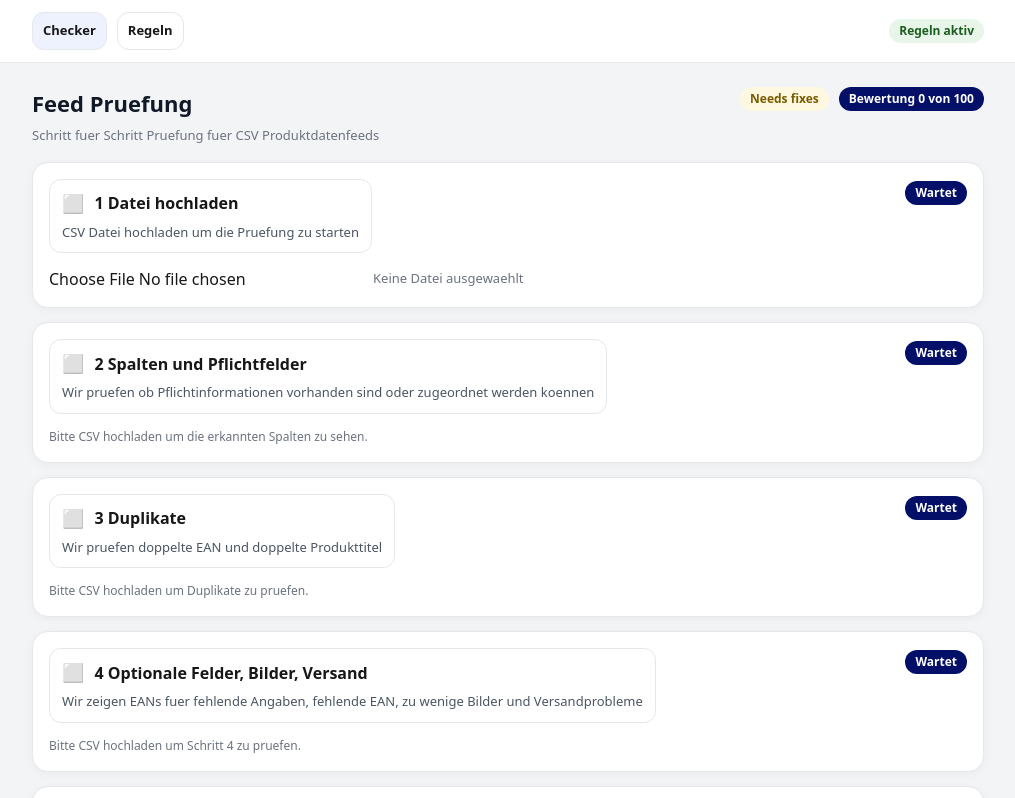
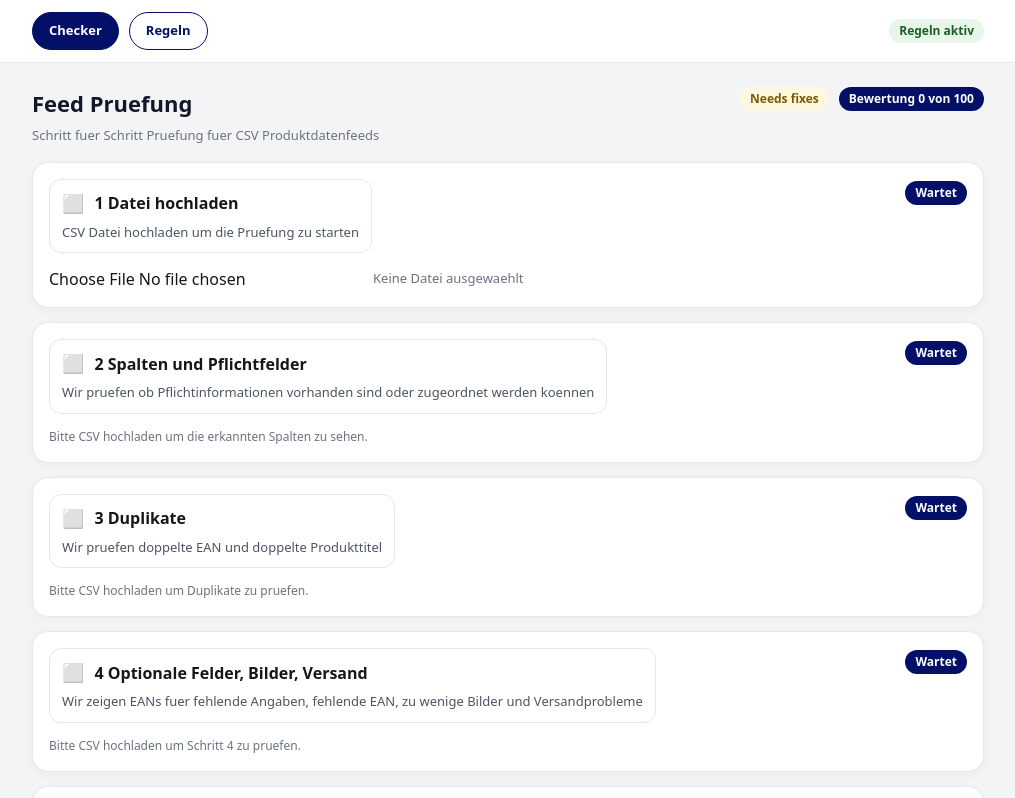
Before and after one commit to daniel-checkito/feed-checker, a Next.js app: page / in a window 1280 px wide. Shown: the top 798 px of the page, without its empty margins (132-1147 px from the left). Built offline with nearby package versions, Linux system fonts and the light colour scheme.

Commit message:
style: update button and table cell dimensions, enhance button colors for improved UI consistency

```diff
--- a/app/App.jsx
+++ b/app/App.jsx
@@ -217,8 +217,8 @@ function Table({ columns, rows, highlight }) {
                   borderBottom: "1px solid #E5E7EB",
                   color: "#111827",
                   whiteSpace: "normal",
-                  maxWidth: 180,
-                  minWidth: 140,
+                  maxWidth: 140,
+                  minWidth: 110,
                 }}
               >
                 {c.label}
@@ -239,8 +239,8 @@ function Table({ columns, rows, highlight }) {
                       borderBottom: "1px solid #F3F4F6",
                       color: "#111827",
                       whiteSpace: "normal",
-                      maxWidth: 180,
-                      minWidth: 140,
+                      maxWidth: 140,
+                      minWidth: 110,
                       wordBreak: "break-word",
                     }}
                   >
@@ -437,13 +437,14 @@ function RulesPage({ rules, setRules, onSave, saving, saveError, savedAt, adminT
             onClick={() => onSave(draft)}
             disabled={saving}
             style={{
-              padding: "10px 12px",
-              borderRadius: 12,
-              border: "1px solid #E5E7EB",
-              background: saving ? "#F3F4F6" : "white",
+              padding: "10px 18px",
+              borderRadius: 999,
+              border: `1px solid ${BRAND_COLOR}`,
+              background: saving ? "#9CA3AF" : BRAND_COLOR,
               cursor: saving ? "not-allowed" : "pointer",
               fontSize: 13,
               fontWeight: 800,
+              color: "#FFFFFF",
             }}
           >
             {saving ? "Speichern" : "Speichern"}
@@ -524,13 +525,14 @@ function RulesPage({ rules, setRules, onSave, saving, saveError, savedAt, adminT
                 setDraft(DEFAULT_RULES);
               }}
               style={{
-                padding: "10px 12px",
-                borderRadius: 12,
-                border: "1px solid #E5E7EB",
-                background: "white",
+                padding: "10px 18px",
+                borderRadius: 999,
+                border: `1px solid ${BRAND_COLOR}`,
+                background: "#FFFFFF",
                 cursor: "pointer",
                 fontSize: 13,
                 fontWeight: 800,
+                color: BRAND_COLOR,
               }}
             >
               Auf Default setzen
@@ -1041,10 +1043,11 @@ export default function App() {
               window.location.hash = "#/checker";
             }}
             style={{
-              padding: "8px 10px",
-              borderRadius: 12,
-              border: "1px solid #E5E7EB",
-              background: route === "checker" ? "#EEF2FF" : "white",
+              padding: "8px 16px",
+              borderRadius: 999,
+              border: `1px solid ${BRAND_COLOR}`,
+              background: route === "checker" ? BRAND_COLOR : "#FFFFFF",
+              color: route === "checker" ? "#FFFFFF" : BRAND_COLOR,
               cursor: "pointer",
               fontSize: 13,
               fontWeight: 800,
@@ -1057,10 +1060,11 @@ export default function App() {
               window.location.hash = "#/rules";
             }}
             style={{
-              padding: "8px 10px",
-              borderRadius: 12,
-              border: "1px solid #E5E7EB",
-              background: route === "rules" ? "#EEF2FF" : "white",
+              padding: "8px 16px",
+              borderRadius: 999,
+              border: `1px solid ${BRAND_COLOR}`,
+              background: route === "rules" ? BRAND_COLOR : "#FFFFFF",
+              color: route === "rules" ? "#FFFFFF" : BRAND_COLOR,
               cursor: "pointer",
               fontSize: 13,
               fontWeight: 800,
@@ -1086,7 +1090,7 @@ export default function App() {
         padding: 24,
         fontFamily: "ui-sans-serif, system-ui",
         boxSizing: "border-box",
-        overflowX: "auto",
+        overflowX: "hidden",
       }}
     >
       <div style={{ display: "flex", justifyContent: "space-between", alignItems: "flex-start", gap: 12, flexWrap: "wrap" }}>
@@ -1532,14 +1536,15 @@ export default function App() {
                     onClick={() => setPreviewCount((c) => Math.min(rows.length, c + 20))}
                     disabled={previewCount >= rows.length}
                     style={{
-                      padding: "10px 12px",
-                      borderRadius: 12,
-                      border: "1px solid #E5E7EB",
-                      background: previewCount >= rows.length ? "#F3F4F6" : "white",
-                      cursor: previewCount >= rows.length ? "not-allowed" : "pointer",
-                      fontSize: 13,
-                      fontWeight: 700,
-                    }}
+                    padding: "10px 18px",
+                    borderRadius: 999,
+                    border: `1px solid ${BRAND_COLOR}`,
+                    background: previewCount >= rows.length ? "#9CA3AF" : BRAND_COLOR,
+                    cursor: previewCount >= rows.length ? "not-allowed" : "pointer",
+                    fontSize: 13,
+                    fontWeight: 700,
+                    color: "#FFFFFF",
+                  }}
                   >
                     20 weitere laden
                   </button>
```
